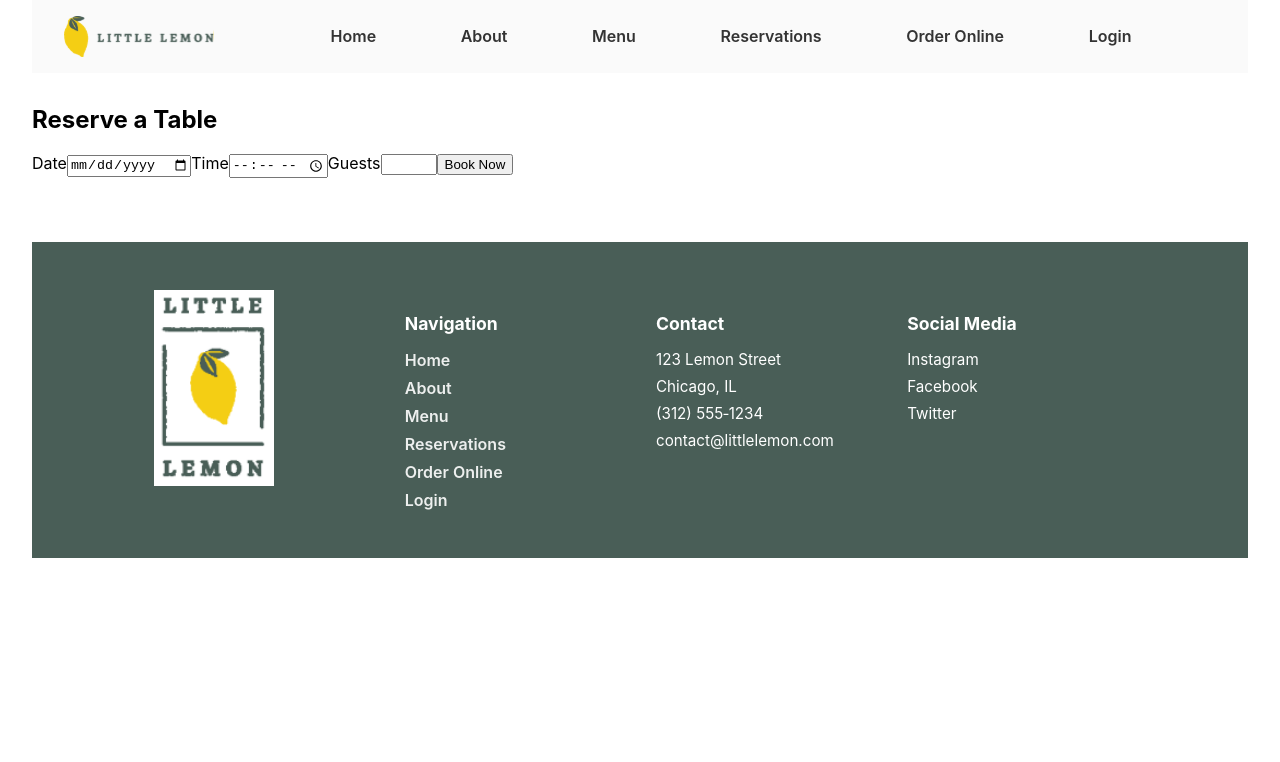
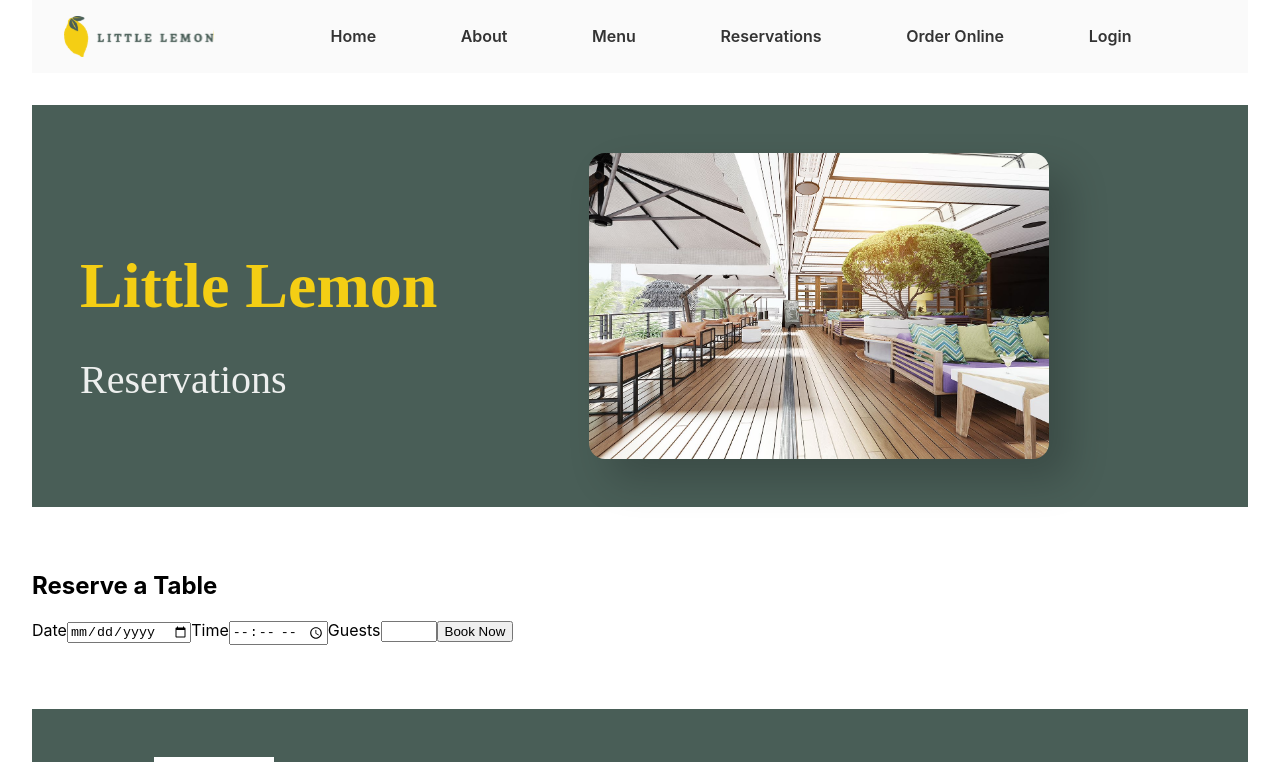
Before and after one commit to Janderscj/coursera-final, a JavaScript app: page /reservations in a window 1280 px wide. Shown: the top 762 px of the page. Built offline with nearby package versions, Linux system fonts and the light colour scheme; the HTML template or start-up script is replaced by a standard one.

Commit message:
added css for bookinghero, added booking hero to booking page

```diff
--- a/src/App.css
+++ b/src/App.css
@@ -328,6 +328,45 @@ section {
     margin-bottom: 2rem;
   }
 }
+.booking-hero {
+  background-color: #495e57;
+  display: flex;
+  justify-content: space-between;
+  align-items: center;
+  flex-wrap: wrap;
+  padding: 3rem;
+  overflow: visible;
+  min-height: 280px;
+  max-height: 800px;
+}
+
+.booking-hero h1 {
+  font-family: "Markazi Text";
+  color: #f4ce14;
+  font-size: 64px;
+  font-weight: bold;
+  margin-bottom: 1rem;
+}
+.booking-hero h2 {
+  font-family: "Karla";
+  color: #edefee;
+  font-size: 40px;
+  font-weight: normal;
+  margin-bottom: 1.5rem;
+}
+.booking-hero-image-wrapper {
+  flex: 1;
+  display: flex;
+  justify-content: center;
+}
+
+.booking-hero-image {
+  position: relative;
+  max-width: 460px;
+  height: auto;
+  border-radius: 16px;
+  box-shadow: 20px 20px 40px rgba(0, 0, 0, 0.2);
+}
 html {
   scroll-behavior: smooth;
 }
--- a/src/Components/Pages/BookingPage.js
+++ b/src/Components/Pages/BookingPage.js
@@ -1,6 +1,9 @@
+import BookingHero from "../Sections/BookingHero";
+
 function BookingPage() {
   return (
     <section className="booking">
+      <BookingHero />
       <h2>Reserve a Table</h2>
       <form>
         <label>Date</label>
--- a/src/Components/Sections/BookingHero.js
+++ b/src/Components/Sections/BookingHero.js
@@ -7,8 +7,12 @@ function BookingHero() {
         <h1>Little Lemon</h1>
         <h2>Reservations</h2>
       </div>
-      <div className="hero-image-wrapper">
-        <img src={HeroImg} alt="Restaurant Food" className="hero-image" />
+      <div className="booking-hero-image-wrapper">
+        <img
+          src={HeroImg}
+          alt="Restaurant Food"
+          className="booking-hero-image"
+        />
       </div>
     </section>
   );
```
